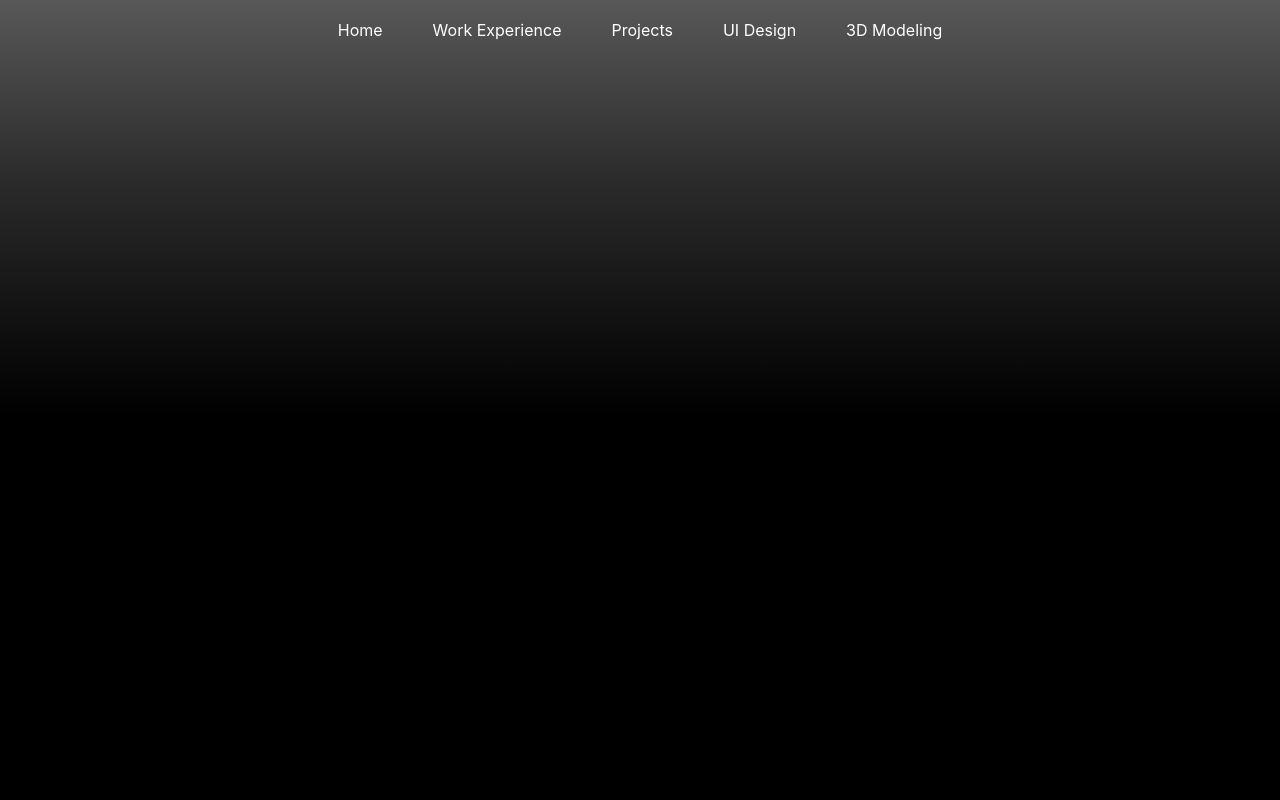
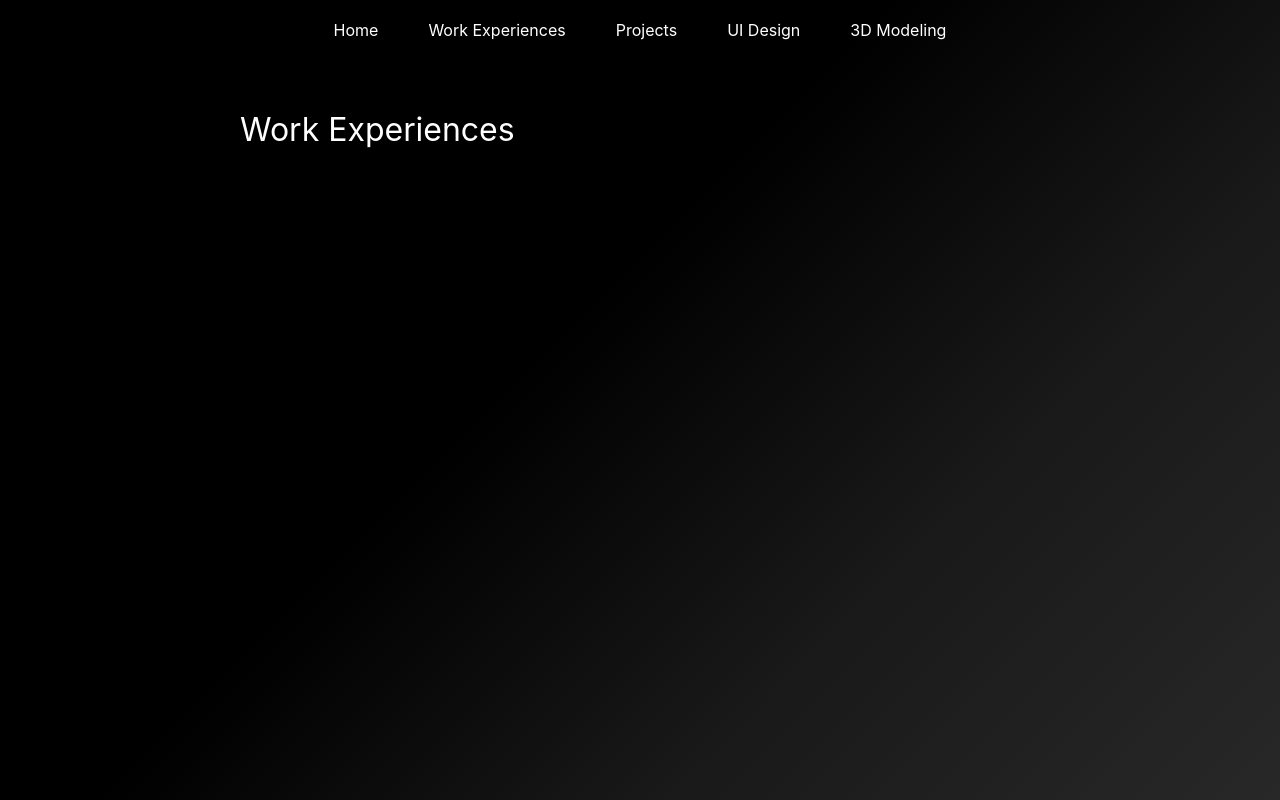
Before and after one commit to karenlinky/personal-website, a React (Create React App) app: page /work_experiences in a window 1280 px wide. Built offline with nearby package versions, Linux system fonts and the light colour scheme.

Commit message:
Updated background color

```diff
--- a/src/components/content/Content.js
+++ b/src/components/content/Content.js
@@ -2,6 +2,7 @@ import { BrowserRouter, Routes, Route } from "react-router-dom"
 import Header from '../header/Header';
 import React from 'react';
 import About from '../about/About';
+import WorkExperiences from "../workExperiences/WorkExperiences";
 import './content.css'
 
 const Content = () => {
@@ -11,6 +12,7 @@ const Content = () => {
       <Header />
         <Routes>
           <Route path={'/home'} element={<About />} />
+          <Route path={'/work_experiences'} element={<WorkExperiences />} />
         </Routes>
       </BrowserRouter>
     </div>
--- a/src/components/content/content.css
+++ b/src/components/content/content.css
@@ -2,10 +2,18 @@
 
 .fullPageContent {
     min-height: 100vh;
+    background: rgb(0,0,0);
+    background: linear-gradient(135deg, rgba(0,0,0,1) 0%, rgba(0,0,0,1) 43%, rgba(25,25,25,1) 70%, rgba(40,40,40,1) 100%);
     /* background: rgb(0,0,0);
-    background: linear-gradient(135deg, rgba(0,0,0,1) 0%, rgba(0,0,0,1) 43%, rgba(42,42,42,1) 70%, rgba(88,88,88,1) 100%); */
-    background: rgb(0,0,0);
-    background: linear-gradient(0deg, rgba(0,0,0,1) 0%, rgba(0,0,0,1) 48%, rgba(42,42,42,1) 77%, rgba(88,88,88,1) 100%);
+    background: linear-gradient(0deg, rgba(0,0,0,1) 0%, rgba(0,0,0,1) 48%, rgba(42,42,42,1) 77%, rgba(88,88,88,1) 100%); */
+
+    /* background-color: rgb(0, 1, 16); */
+
+    /* background: rgb(0,1,16);
+    background: linear-gradient(0deg, rgba(0,1,16,1) 0%, rgba(0,1,16,1) 57%, rgba(10,12,38,1) 83%, rgba(19,20,46,1) 100%); */
+
+    /* background-color: rgb(16, 0, 48); */
+    /* background-color: rgb(0, 0, 0); */
 }
 
 .fullPageBody {
--- a/src/components/header/MenuBar.js
+++ b/src/components/header/MenuBar.js
@@ -6,7 +6,7 @@ const MenuBar = () => {
   return (
     <div className={'menuBar'}>
         <MenuItem label={'Home'} to={'/home'}/>
-        <MenuItem label={'Work Experience'} to={'/work_experience'}/>
+        <MenuItem label={'Work Experiences'} to={'/work_experiences'}/>
         <MenuItem label={'Projects'} to={'projects'}/>
         <MenuItem label={'UI Design'} to={'ui_design'}/>
         <MenuItem label={'3D Modeling'} to={'3d_modeling'}/>
--- /dev/null
+++ b/src/components/responsivePage/ResponsivePage.js
@@ -0,0 +1,10 @@
+import React from 'react';
+import './responsivePage.css';
+
+const ResponsivePage = ({ children }) => {
+  return (
+    <div className={'responsivePage'}>{children}</div>
+  )
+}
+
+export default ResponsivePage
--- /dev/null
+++ b/src/components/responsivePage/responsivePage.css
@@ -0,0 +1,5 @@
+.responsivePage {
+    margin: auto;
+    width: 70%;
+    max-width: 800px;
+}
--- /dev/null
+++ b/src/components/typography/PageHeader.js
@@ -0,0 +1,10 @@
+import React from 'react';
+import './pageHeader.css';
+
+const PageHeader = ({ label }) => {
+  return (
+    <div className="pageHeader">{label}</div>
+  )
+}
+
+export default PageHeader
--- /dev/null
+++ b/src/components/typography/pageHeader.css
@@ -0,0 +1,4 @@
+.pageHeader {
+    font-size: 2em;
+    margin: 50px 0;
+}
--- /dev/null
+++ b/src/components/workExperiences/WorkExperiences.js
@@ -0,0 +1,13 @@
+import React from 'react';
+import ResponsivePage from '../responsivePage/ResponsivePage';
+import PageHeader from '../typography/PageHeader';
+
+const WorkExperiences = () => {
+  return (
+    <ResponsivePage>
+        <PageHeader label={'Work Experiences'} />
+    </ResponsivePage>
+  )
+}
+
+export default WorkExperiences
--- a/src/constants.css
+++ b/src/constants.css
@@ -3,5 +3,5 @@
     /* --primary-background-menu-color: black; */
     --primary-background-color: rgb(0, 0, 0);
     --menu-bar-height: 65px;
-    --primary-color: rgb(0, 140, 255);
+    --primary-color: rgb(0, 94, 255);
 }
```
